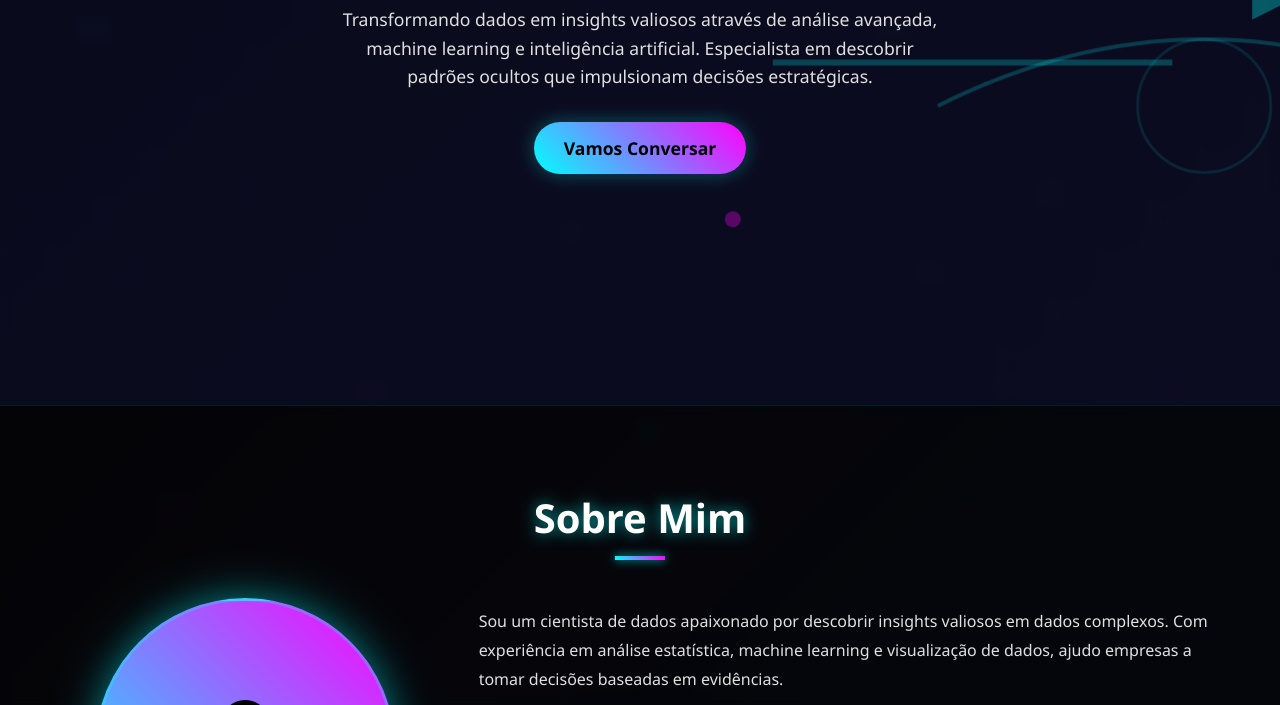
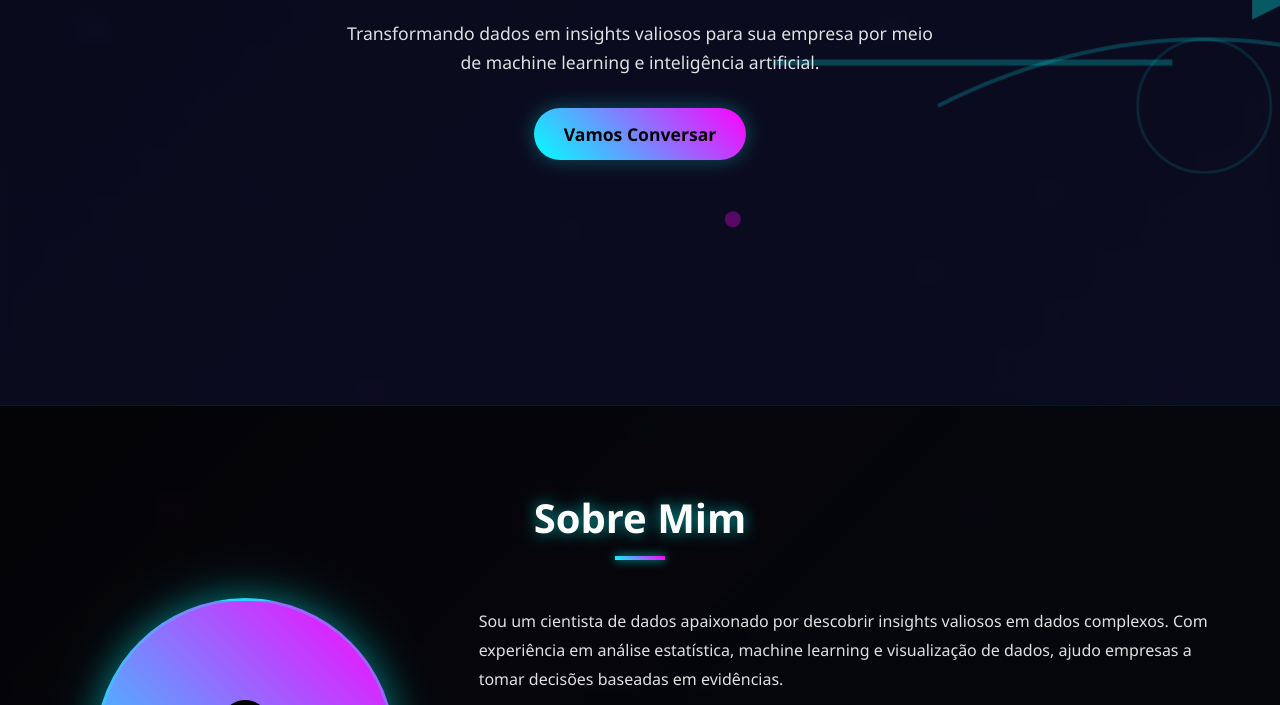
Before and after one commit to Sav-Coelho/savio_coelho.github.io, a plain HTML site: page index.html in a window 1280 px wide. Shown: the part 395-1100 px from the top of the page. Drawn offline with Linux system fonts and the light colour scheme.

Commit message:
Update index.html

```diff
--- a/index.html
+++ b/index.html
@@ -566,7 +566,7 @@
         <div class="hero-content">
             <h1>Sávio Coelho</h1>
             <p class="subtitle">Cientista de Dados</p>
-            <p>Transformando dados em insights valiosos através de análise avançada, machine learning e inteligência artificial. Especialista em descobrir padrões ocultos que impulsionam decisões estratégicas.</p>
+            <p>Transformando dados em insights valiosos para sua empresa por meio de machine learning e inteligência artificial.</p>
             <a href="#contact" class="cta-button">Vamos Conversar</a>
         </div>
     </section>
```
